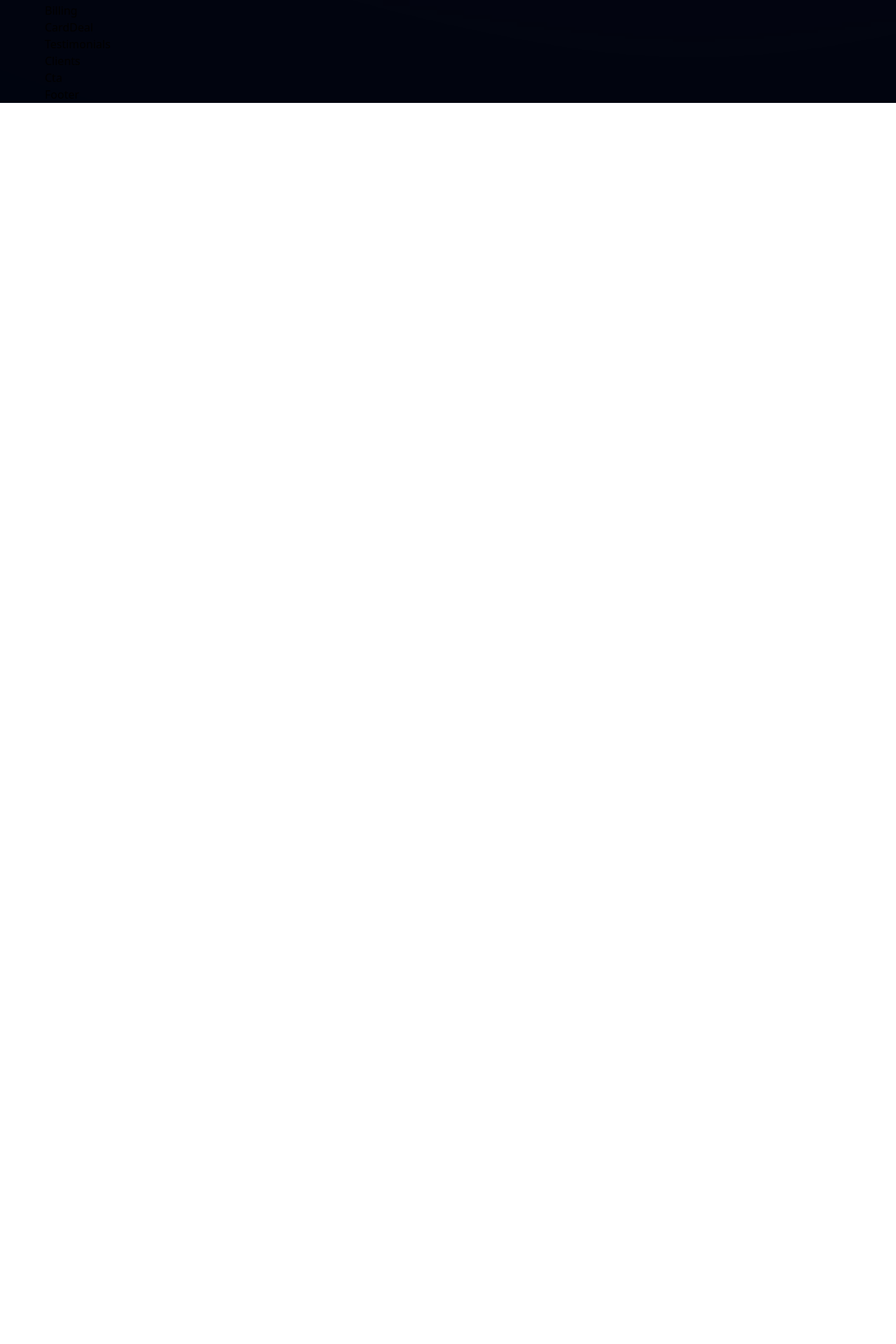
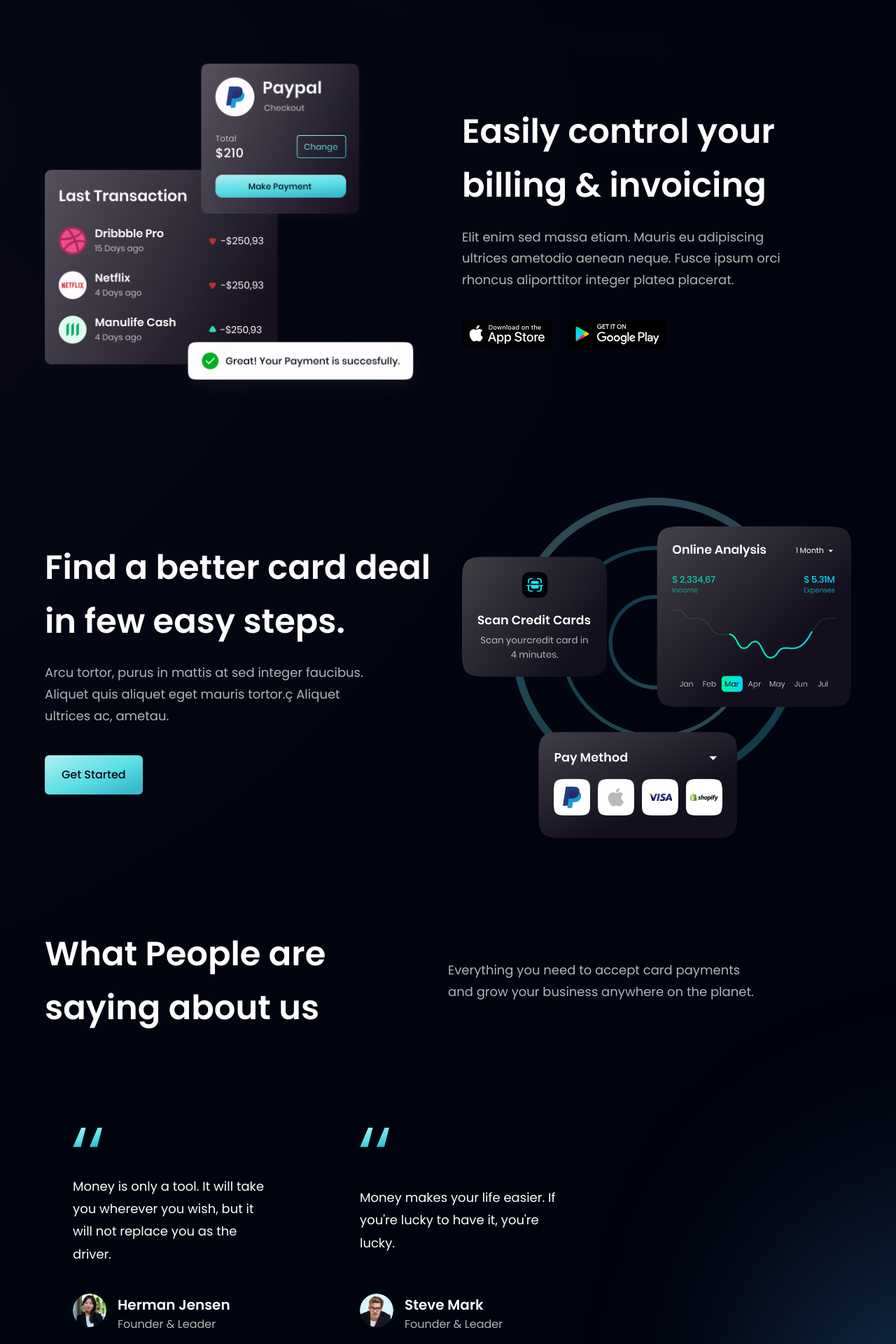
Before and after one commit to samanhoseinpour/crypto-bank, a React (Vite) app: page / in a window 1280 px wide. Shown: the part 1540-3460 px from the top of the page at 70% size. Before the commit the page ends 1687 px from the top, so only its background shows below. Built offline with nearby package versions, Linux system fonts and the light colour scheme.

Commit message:
production-0.0.1

```diff
--- a/src/components/Billing.jsx
+++ b/src/components/Billing.jsx
@@ -1,5 +1,46 @@
+import { apple, bill, google } from '../assets';
+import styles, { layout } from '../style';
+
 const Billing = () => {
-  return <div>Billing</div>;
+  return (
+    <section id="product" className={layout.sectionReverse}>
+      <div className={layout.sectionImgReverse}>
+        <img
+          src={bill}
+          alt="billing"
+          className="w-[100%] h-[100%] relative z-5"
+        />
+
+        <div className="absolute z-[3] -left-1/2 top-0 w-[50%] h-[50%] rounded-full white__gradient" />
+        <div className="absolute z-[0] w-[50%] h-[50%] -left-1/2 bottom-0 rounded-full pink__gradient" />
+      </div>
+
+      <div className={layout.sectionInfo}>
+        <h2 className={styles.heading2}>
+          Easily control your <br className="sm:block hidden" /> billing &
+          invoicing
+        </h2>
+        <p className={`${styles.paragraph} max-w-[470px] mt-5`}>
+          Elit enim sed massa etiam. Mauris eu adipiscing ultrices ametodio
+          aenean neque. Fusce ipsum orci rhoncus aliporttitor integer platea
+          placerat.
+        </p>
+
+        <div className="flex flex-row flex-wrap sm:mt-10 mt-6">
+          <img
+            src={apple}
+            alt="google_play"
+            className="w-[128.86px] h-[42.05px] object-contain mr-5 cursor-pointer"
+          />
+          <img
+            src={google}
+            alt="google_play"
+            className="w-[144.17px] h-[43.08px] object-contain cursor-pointer"
+          />
+        </div>
+      </div>
+    </section>
+  );
 };
 
 export default Billing;
--- a/src/components/Business.jsx
+++ b/src/components/Business.jsx
@@ -38,7 +38,7 @@
         credit cards on the market.
       </p>
 
-      <Button styles="mt-10 rounded-md" label="Get Started" />
+      <Button styles="mt-10" label="Get Started" />
     </div>
 
     <div className={`${layout.sectionImg} flex-col`}>
--- a/src/components/Button.jsx
+++ b/src/components/Button.jsx
@@ -2,7 +2,7 @@
 const Button = ({ styles, label }) => {
   return (
     <button
-      className={`${styles} py-4 px-6 bg-blue-gradient font-poppins font-medium text-primary outline-none`}
+      className={`${styles} py-4 px-6 bg-blue-gradient font-poppins font-medium text-primary outline-none rounded-md`}
     >
       {label}
     </button>
--- a/src/components/CardDeal.jsx
+++ b/src/components/CardDeal.jsx
@@ -1,5 +1,26 @@
-const CardDeal = () => {
-  return <div>CardDeal</div>;
-};
+import { card } from '../assets';
+import { Button } from './index';
+import styles, { layout } from '../style';
+
+const CardDeal = () => (
+  <section className={layout.section}>
+    <div className={layout.sectionInfo}>
+      <h2 className={styles.heading2}>
+        Find a better card deal <br className="sm:block hidden" /> in few easy
+        steps.
+      </h2>
+      <p className={`${styles.paragraph} max-w-[470px] mt-5`}>
+        Arcu tortor, purus in mattis at sed integer faucibus. Aliquet quis
+        aliquet eget mauris tortor.ç Aliquet ultrices ac, ametau.
+      </p>
+
+      <Button styles="mt-10" label="Get Started" />
+    </div>
+
+    <div className={layout.sectionImg}>
+      <img src={card} alt="billing" className="w-[100%] h-[100%]" />
+    </div>
+  </section>
+);
 
 export default CardDeal;
--- a/src/components/Clients.jsx
+++ b/src/components/Clients.jsx
@@ -1,5 +1,23 @@
-const Clients = () => {
-  return <div>Clients</div>;
-};
+import { clients } from '../constants.index';
+import styles from '../style';
+
+const Clients = () => (
+  <section className={`${styles.flexCenter} my-4`}>
+    <div className={`${styles.flexCenter} flex-wrap w-full`}>
+      {clients.map((client) => (
+        <div
+          key={client.id}
+          className={`flex-1 ${styles.flexCenter} sm:min-w-[192px] min-w-[120px] m-5`}
+        >
+          <img
+            src={client.logo}
+            alt="client-logo"
+            className="sm:w-[192px] w-[100px] object-contain"
+          />
+        </div>
+      ))}
+    </div>
+  </section>
+);
 
 export default Clients;
--- a/src/components/Cta.jsx
+++ b/src/components/Cta.jsx
@@ -1,5 +1,22 @@
-const Cta = () => {
-  return <div>Cta</div>;
-};
+import styles from '../style';
+import Button from './Button';
+
+const Cta = () => (
+  <section
+    className={`${styles.flexCenter} ${styles.marginY} ${styles.padding} sm:flex-row flex-col bg-black-gradient-2 rounded-[20px] box-shadow`}
+  >
+    <div className="flex-1 flex flex-col">
+      <h2 className={styles.heading2}>Let’s try our service now!</h2>
+      <p className={`${styles.paragraph} max-w-[470px] mt-5`}>
+        Everything you need to accept card payments and grow your business
+        anywhere on the planet.
+      </p>
+    </div>
+
+    <div className={`${styles.flexCenter} sm:ml-10 ml-0 sm:mt-0 mt-10`}>
+      <Button label="Get Started" />
+    </div>
+  </section>
+);
 
 export default Cta;
--- a/src/components/FeedbackCard.jsx
+++ b/src/components/FeedbackCard.jsx
@@ -1,5 +1,29 @@
-const FeedbackCard = () => {
-  return <div>FeedbackCard</div>;
-};
+import { quotes } from '../assets';
+
+// eslint-disable-next-line react/prop-types
+const FeedbackCard = ({ content, name, title, img }) => (
+  <div className="flex justify-between flex-col px-10 py-12 rounded-[20px]  max-w-[370px] md:mr-10 sm:mr-5 mr-0 my-5 feedback-card">
+    <img
+      src={quotes}
+      alt="double_quotes"
+      className="w-[42.6px] h-[27.6px] object-contain"
+    />
+    <p className="font-poppins font-normal text-[18px] leading-[32.4px] text-white my-10">
+      {content}
+    </p>
+
+    <div className="flex flex-row">
+      <img src={img} alt={name} className="w-[48px] h-[48px] rounded-full" />
+      <div className="flex flex-col ml-4">
+        <h4 className="font-poppins font-semibold text-[20px] leading-[32px] text-white">
+          {name}
+        </h4>
+        <p className="font-poppins font-normal text-[16px] leading-[24px] text-dimWhite">
+          {title}
+        </p>
+      </div>
+    </div>
+  </div>
+);
 
 export default FeedbackCard;
--- a/src/components/Footer.jsx
+++ b/src/components/Footer.jsx
@@ -1,5 +1,67 @@
-const Footer = () => {
-  return <div>Footer</div>;
-};
+import styles from '../style';
+import { logo } from '../assets';
+import { footerLinks, socialMedia } from '../constants.index';
+
+const Footer = () => (
+  <section className={`${styles.flexCenter} ${styles.paddingY} flex-col`}>
+    <div className={`${styles.flexStart} md:flex-row flex-col mb-8 w-full`}>
+      <div className="flex-[1] flex flex-col justify-start mr-10">
+        <img
+          src={logo}
+          alt="hoobank"
+          className="w-[266px] h-[72.14px] object-contain"
+        />
+        <p className={`${styles.paragraph} mt-4 max-w-[312px]`}>
+          A new way to make the payments easy, reliable and secure.
+        </p>
+      </div>
+
+      <div className="flex-[1.5] w-full flex flex-row justify-between flex-wrap md:mt-0 mt-10">
+        {footerLinks.map((footerlink) => (
+          <div
+            key={footerlink.title}
+            className={`flex flex-col ss:my-0 my-4 min-w-[150px]`}
+          >
+            <h4 className="font-poppins font-medium text-[18px] leading-[27px] text-white">
+              {footerlink.title}
+            </h4>
+            <ul className="list-none mt-4">
+              {footerlink.links.map((link, index) => (
+                <li
+                  key={link.name}
+                  className={`font-poppins font-normal text-[16px] leading-[24px] text-dimWhite hover:text-secondary cursor-pointer ${
+                    index !== footerlink.links.length - 1 ? 'mb-4' : 'mb-0'
+                  }`}
+                >
+                  {link.name}
+                </li>
+              ))}
+            </ul>
+          </div>
+        ))}
+      </div>
+    </div>
+
+    <div className="w-full flex justify-between items-center md:flex-row flex-col pt-6 border-t-[1px] border-t-[#3F3E45]">
+      <p className="font-poppins font-normal text-center text-[18px] leading-[27px] text-white">
+        Copyright Ⓒ 2022 HooBank. All Rights Reserved.
+      </p>
+
+      <div className="flex flex-row md:mt-0 mt-6">
+        {socialMedia.map((social, index) => (
+          <img
+            key={social.id}
+            src={social.icon}
+            alt={social.id}
+            className={`w-[21px] h-[21px] object-contain cursor-pointer ${
+              index !== socialMedia.length - 1 ? 'mr-6' : 'mr-0'
+            }`}
+            onClick={() => window.open(social.link)}
+          />
+        ))}
+      </div>
+    </div>
+  </section>
+);
 
 export default Footer;
--- a/src/components/Testimonials.jsx
+++ b/src/components/Testimonials.jsx
@@ -1,5 +1,32 @@
-const Testimonials = () => {
-  return <div>Testimonials</div>;
-};
+import { feedback } from '../constants.index';
+import styles from '../style';
+import FeedbackCard from './FeedbackCard';
+
+const Testimonials = () => (
+  <section
+    id="clients"
+    className={`${styles.paddingY} ${styles.flexCenter} flex-col relative `}
+  >
+    <div className="absolute z-[0] w-[60%] h-[60%] -right-[50%] rounded-full blue__gradient bottom-40" />
+
+    <div className="w-full flex justify-between items-center md:flex-row flex-col sm:mb-16 mb-6 relative z-[1]">
+      <h2 className={styles.heading2}>
+        What People are <br className="sm:block hidden" /> saying about us
+      </h2>
+      <div className="w-full md:mt-0 mt-6">
+        <p className={`${styles.paragraph} text-left max-w-[450px]`}>
+          Everything you need to accept card payments and grow your business
+          anywhere on the planet.
+        </p>
+      </div>
+    </div>
+
+    <div className="flex flex-wrap sm:justify-start justify-center w-full feedback-container relative z-[1]">
+      {feedback.map((card) => (
+        <FeedbackCard key={card.id} {...card} />
+      ))}
+    </div>
+  </section>
+);
 
 export default Testimonials;
```
Also changed, not shown: 30 other files (tests, documents, lock files or other folders).
